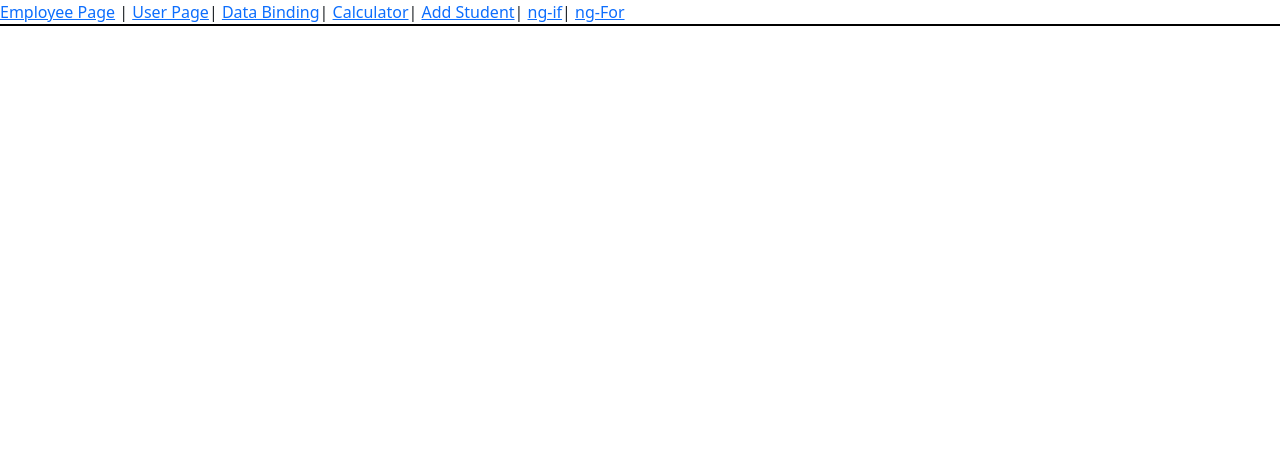
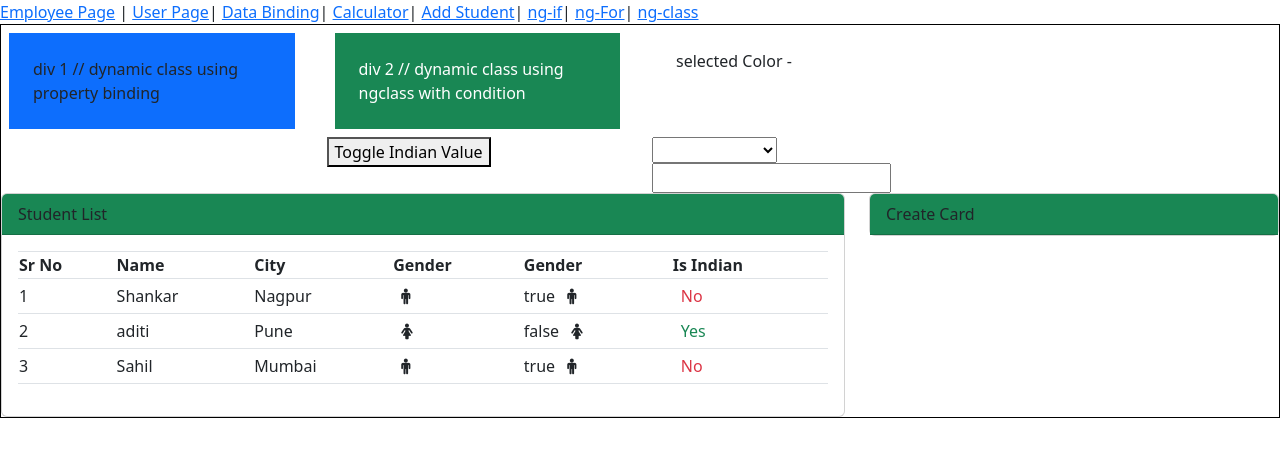
Before and after one commit to CodeFisrt/codeFirstB-2, an Angular app: page /ng-class in a window 1280 px wide. Before the commit this address led to /. Shown: the top 456 px of the page. Built offline with nearby package versions, Linux system fonts and the light colour scheme.

Commit message:
ng class code

```diff
--- a/src/app/app-routing.module.ts
+++ b/src/app/app-routing.module.ts
@@ -4,6 +4,7 @@ import { CalculatorComponent } from './components/calculator/calculator.componen
 import { CreateStudentComponent } from './components/create-student/create-student.component';
 import { DataBindingComponent } from './components/data-binding/data-binding.component';
 import { EmployeeComponent } from './components/employee/employee.component';
+import { NgClassComponent } from './components/ng-class/ng-class.component';
 import { NgForComponent } from './components/ng-for/ng-for.component';
 import { NgifComponent } from './components/ngif/ngif.component';
 import { UserComponent } from './components/user/user.component';
@@ -36,6 +37,10 @@ const routes: Routes = [
   {
     path:'ng-for',
     component: NgForComponent
+  },
+  {
+    path:'ng-class',
+    component: NgClassComponent
   }
 ];
 
--- a/src/app/app.component.html
+++ b/src/app/app.component.html
@@ -4,7 +4,8 @@
 <a routerLink="calculator">Calculator</a>|
 <a routerLink="createStudent">Add Student</a>|
 <a routerLink="ng-if">ng-if</a>|
-<a routerLink="ng-for">ng-For</a>
+<a routerLink="ng-for">ng-For</a>|
+<a routerLink="ng-class">ng-class</a>
 <div style="border: 1px solid black;">
   <router-outlet></router-outlet>
 </div>
--- a/src/app/app.module.ts
+++ b/src/app/app.module.ts
@@ -11,6 +11,7 @@ import { FormsModule } from '@angular/forms';
 import { CreateStudentComponent } from './components/create-student/create-student.component';
 import { NgifComponent } from './components/ngif/ngif.component';
 import { NgForComponent } from './components/ng-for/ng-for.component';
+import { NgClassComponent } from './components/ng-class/ng-class.component';
 @NgModule({
   declarations: [
     AppComponent,
@@ -20,7 +21,8 @@ import { NgForComponent } from './components/ng-for/ng-for.component';
     CalculatorComponent,
     CreateStudentComponent,
     NgifComponent,
-    NgForComponent
+    NgForComponent,
+    NgClassComponent
   ],
   imports: [
     BrowserModule,
--- /dev/null
+++ b/src/app/components/ng-class/ng-class.component.html
@@ -0,0 +1,75 @@
+<div class="row">
+  <div class="col-3">
+    <div class="p-4 m-2" [class]="div1Class">
+      div 1 // dynamic class using property binding
+    </div>
+  </div>
+  <div class="col-3">
+    <div class="p-4 m-2" [ngClass]="isIndian ?'bg-success text-white':'bg-danger text-primary'">
+      div 2 // dynamic class using ngclass with condition
+    </div>
+  </div>
+  <div class="col-3">
+    <div class="p-4" [ngClass]="selectedColor">
+      selected Color -{{selectedColor}}
+    </div>
+  </div>
+</div>
+<div class="row">
+  <div class="col-3">
+  </div>
+  <div class="col-3">
+    <button (click)="isIndian = !isIndian">Toggle Indian Value</button>
+  </div>
+  <div class="col-3">
+    <select [(ngModel)]="selectedColor">
+      <option *ngFor="let item of bgColorArray" >{{item}}</option>
+    </select>
+    <input type="tel" [(ngModel)]="selectedColor">
+  </div>
+</div>
+<div class="row">
+  <div class="" [ngClass]="isSidePanelOpen?'col-8':'col-12'">
+    <div class="card">
+      <div class="card-header bg-success">
+        Student List
+      </div>
+      <div class="card-body">
+        <table class="table table-bordered">
+          <tr>
+            <th>Sr No</th>
+            <th>Name</th>
+            <th>City</th>
+            <th>Gender</th>
+            <th>Gender</th>
+            <th>Is Indian</th>
+          </tr>
+          <tr *ngFor="let stud of studentArray;index as i">
+            <td>{{i+1}}</td>
+            <td>{{stud.name}}</td>
+            <td>{{stud.city}}</td>
+            <td>
+            <i *ngIf="stud.gender == 'male'" class="fa fa-male" aria-hidden="true"></i>
+              <i *ngIf="stud.gender == 'female'" class="fa fa-female" aria-hidden="true"></i>
+            </td>
+            <td>
+                {{stud.gender == 'male'}}
+              <i class="" [ngClass]="stud.gender == 'male' ? 'fa fa-male' : 'fa fa-female'"></i>
+              </td>
+            <td>
+              <span [ngClass]="stud.isIndian? 'text-success':'text-danger'" *ngIf="stud.isIndian == true">Yes</span>
+              <span [ngClass]="stud.isIndian? 'text-success':'text-danger'" *ngIf="stud.isIndian == false" >No</span>
+            </td>
+          </tr>
+        </table>
+      </div>
+    </div>
+  </div>
+  <div class="col-4" *ngIf="isSidePanelOpen">
+    <div class="card">
+      <div class="card-header bg-success">
+        Create Card
+      </div>
+    </div>
+  </div>
+</div>
--- /dev/null
+++ b/src/app/components/ng-class/ng-class.component.ts
@@ -0,0 +1,46 @@
+import { Component, OnInit } from '@angular/core';
+
+@Component({
+  selector: 'app-ng-class',
+  templateUrl: './ng-class.component.html',
+  styleUrls: ['./ng-class.component.css']
+})
+export class NgClassComponent implements OnInit {
+
+  div1Class:string = 'bg-primary';
+  isIndian: boolean = true;
+  isSidePanelOpen:boolean = true;
+  bgColorArray:string [] = ['bg-primary','bg-danger','bg-secondary','bg-success','bg-info'];
+  selectedColor: string = '';
+  studentArray:any[] = [
+    {
+      studId:1,
+      name:'Shankar',
+      city: 'Nagpur',
+      isIndian: false,
+      gender:'male'
+    },
+    {
+      studId:2,
+      name:'aditi',
+      city: 'Pune',
+      isIndian: true,
+      gender:'female'
+    },
+    {
+      studId:3,
+      name:'Sahil',
+      city: 'Mumbai',
+      isIndian: false,
+      gender:'male'
+    }
+   ];
+
+  constructor() {
+
+   }
+
+  ngOnInit(): void {
+  }
+
+}
--- a/src/app/components/ng-for/ng-for.component.html
+++ b/src/app/components/ng-for/ng-for.component.html
@@ -25,13 +25,13 @@
         <th>City</th>
         <th>Is Indian</th>
       </tr>
-      <tr *ngFor="let stud of studentArray;let srNo= index">
-        <td>{{srNo+1}}</td>
+      <tr *ngFor="let stud of studentArray;index as i">
+        <td>{{i+1}}</td>
         <td>{{stud.name}}</td>
         <td>{{stud.city}}</td>
         <td>
-          <span *ngIf="stud.isIndian == true">Yes</span>
-          <span *ngIf="stud.isIndian == false" >No</span>
+          <span [ngClass]="stud.isIndian? 'text-success':'text-danger'" *ngIf="stud.isIndian == true">Yes</span>
+          <span [ngClass]="stud.isIndian? 'text-success':'text-danger'" *ngIf="stud.isIndian == false" >No</span>
         </td>
       </tr>
     </table>
--- a/src/index.html
+++ b/src/index.html
@@ -7,6 +7,7 @@
   <meta name="viewport" content="width=device-width, initial-scale=1">
   <link rel="icon" type="image/x-icon" href="favicon.ico">
   <link href="https://cdn.jsdelivr.net/npm/bootstrap@5.2.2/dist/css/bootstrap.min.css" rel="stylesheet">
+  <link rel="stylesheet" href="https://cdnjs.cloudflare.com/ajax/libs/font-awesome/4.7.0/css/font-awesome.min.css">
 </head>
 <body>
   <app-root></app-root>
```
Also changed, not shown: src/app/components/ng-class/ng-class.component.css (added), 1 other file (tests, documents, lock files or other folders).
